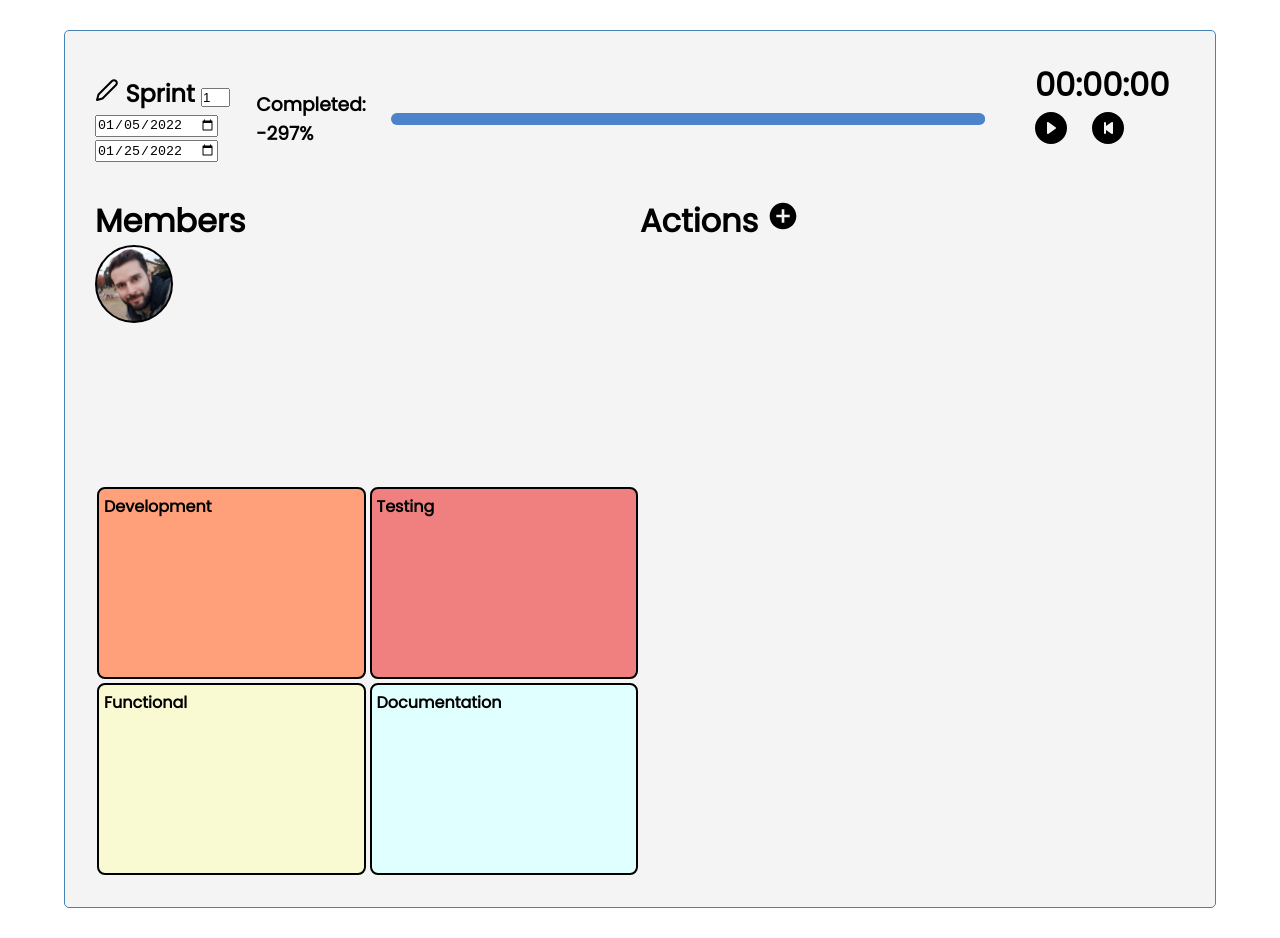
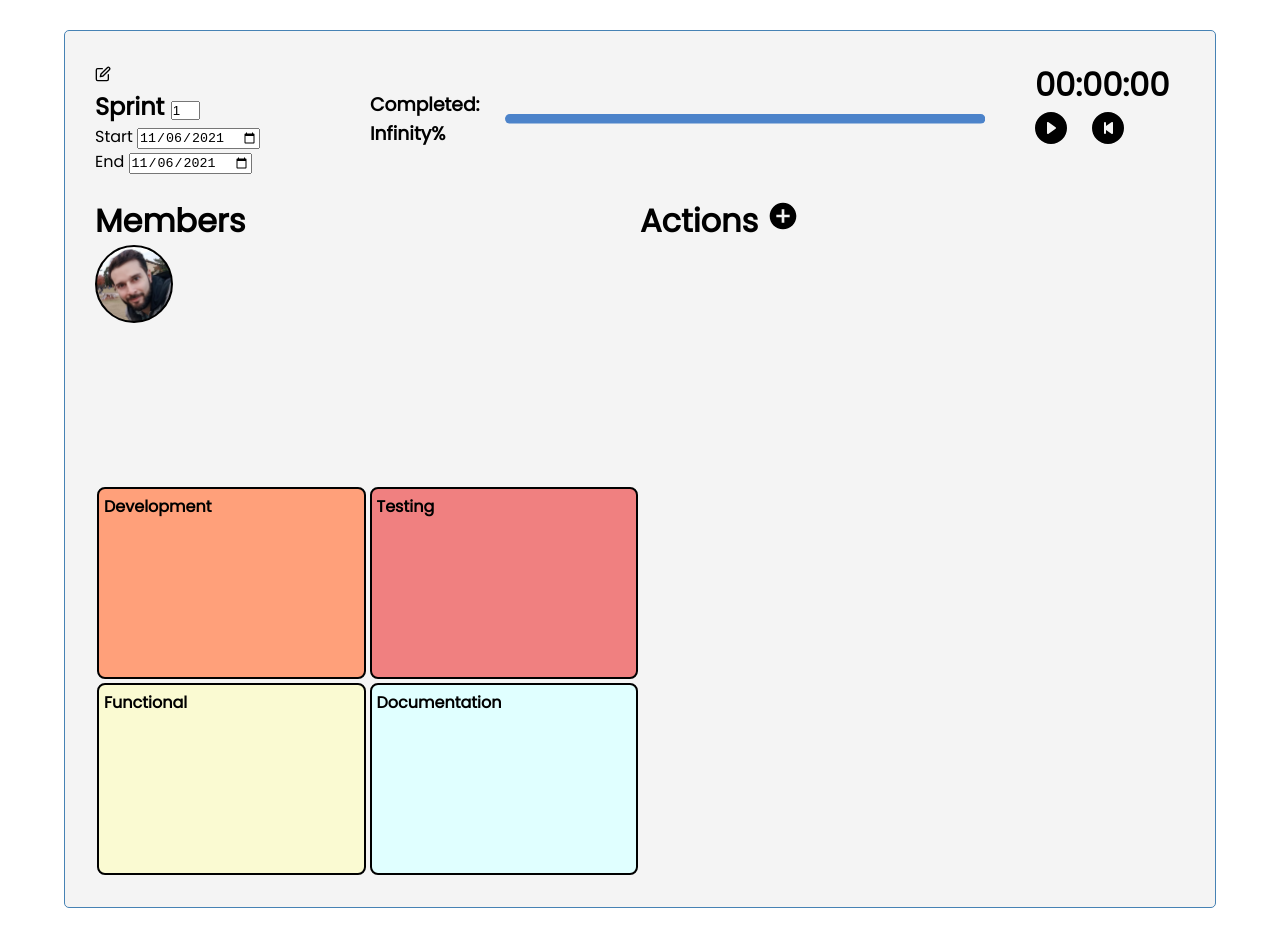
Before and after one commit to albertocaparros/dailys-board, a React (Create React App) app: page / in a window 1280 px wide. Both pictures are taken after a click on the icon 107 px from the left and 90 px from the top of the page. Built offline with nearby package versions, Linux system fonts and the light colour scheme.

Commit message:
SprintContext and refactor

```diff
--- a/package.json
+++ b/package.json
@@ -8,7 +8,6 @@
     "@testing-library/user-event": "^12.8.3",
     "rc-progress": "^3.1.4",
     "react": "^17.0.2",
-    "react-beautiful-dnd": "^13.1.0",
     "react-dom": "^17.0.2",
     "react-draggable": "^4.4.4",
     "react-icons": "^4.3.1",
--- a/src/App.js
+++ b/src/App.js
@@ -1,18 +1,18 @@
-import Timeline from './components/Timeline';
+import Timeline from './components/timeline/Timeline';
+import SprintContextProvider from './components/contexts/SprintContext';
 import ActionsArea from './components/ActionsArea';
 import MembersArea from './components/MembersArea';
-import { DragDropContext } from 'react-beautiful-dnd';
 
 function App() {
   return (
     <div className='container'>
-      <Timeline />
-      <DragDropContext>
-        <div className='main'>
-          <MembersArea></MembersArea>
-          <ActionsArea></ActionsArea>
-        </div>
-      </DragDropContext>
+      <SprintContextProvider>
+        <Timeline />
+      </SprintContextProvider>
+      <div className='main'>
+        <MembersArea></MembersArea>
+        <ActionsArea></ActionsArea>
+      </div>
     </div>
   );
 }
--- a/src/components/Timeline.js
+++ /dev/null
@@ -1,102 +0,0 @@
-import React from 'react';
-import { Line } from 'rc-progress';
-import { FiEdit, FiEdit2 } from 'react-icons/fi';
-import Stopwatch from './Stopwatch';
-
-const Timeline = () => {
-  const dateOptions = {
-    dateStyle: 'medium',
-  };
-
-  const [sprintInformation, setSprintInformation] = React.useState({
-    start: new Date(2022, 0, 5, 0, 0, 0, 0),
-    end: new Date(2022, 0, 25, 0, 0, 0, 0),
-    sprint: 1,
-    developerDays: 12,
-  });
-
-  const setSprint = (sprint) => {
-    setSprintInformation({ ...sprintInformation, sprint });
-  };
-
-  const setStartDate = (start) => {
-    setSprintInformation({ ...sprintInformation, start: new Date(start) });
-  };
-
-  const setEndDate = (end) => {
-    setSprintInformation({ ...sprintInformation, end: new Date(end) });
-  };
-
-  var today = new Date();
-  const percentage = Math.round(
-    ((today - sprintInformation.start) /
-      (sprintInformation.end - sprintInformation.start)) *
-      100
-  );
-
-  const [edit, setEdit] = React.useState(false);
-
-  const toggleEdit = () => {
-    setEdit(!edit);
-  };
-
-  return (
-    <div className='timeline'>
-      <div className='sprint-information'>
-        <h2>
-          {edit && <FiEdit2 className='icon' onClick={toggleEdit} />}
-          {!edit && (
-            <FiEdit className='icon' onClick={toggleEdit} />
-          )} Sprint {!edit && sprintInformation.sprint}
-          {edit && (
-            <input
-              size='1'
-              value={sprintInformation.sprint}
-              onChange={(e) => setSprint(e.target.value)}
-            />
-          )}
-        </h2>
-        {!edit && (
-          <p>
-            <b>Start: </b>
-            {sprintInformation.start.toLocaleDateString('en-US', dateOptions)}
-          </p>
-        )}
-        {edit && (
-          <p>
-            <input
-              type='date'
-              value={sprintInformation.start.toISOString().substr(0, 10)}
-              onChange={(e) => setStartDate(e.target.value)}
-            />
-          </p>
-        )}
-        {!edit && (
-          <p>
-            <b>End: </b>
-            {sprintInformation.end.toLocaleDateString('en-US', dateOptions)}
-          </p>
-        )}
-        {edit && (
-          <p>
-            <input
-              type='date'
-              value={sprintInformation.end.toISOString().substr(0, 10)}
-              onChange={(e) => setEndDate(e.target.value)}
-            />
-          </p>
-        )}
-      </div>
-      <h3>Completed: {percentage}%</h3>
-      <Line
-        className='percentage'
-        percent={percentage}
-        strokeWidth='2'
-        strokeColor='#4C83CA'
-      />
-      <Stopwatch></Stopwatch>
-    </div>
-  );
-};
-
-export default Timeline;
--- /dev/null
+++ b/src/components/contexts/SprintContext.js
@@ -0,0 +1,45 @@
+import { createContext, useState } from 'react';
+
+export const SprintContext = createContext();
+
+const SprintContextProvider = (props) => {
+  const localData = JSON.parse(localStorage.getItem('sprintInformation')) || {
+    start: new Date(),
+    end: new Date(),
+    sprint: 1,
+    developerDays: 1,
+  };
+  let [sprintInformation, setSprintInformation] = useState(localData);
+
+  console.log(localData);
+
+  const editSprintInformation = (data) => {
+    localStorage.setItem(
+      'sprintInformation',
+      JSON.stringify({
+        start: data.start,
+        end: data.end,
+        sprint: data.sprint,
+        developerDays: data.developerDays,
+      })
+    );
+    setSprintInformation({
+      start: data.start,
+      end: data.end,
+      sprint: data.sprint,
+      developerDays: data.developerDays,
+    });
+  };
+
+  return (
+    <SprintContext.Provider
+      value={{
+        editSprintInformation,
+        sprintInformation,
+      }}>
+      {props.children}
+    </SprintContext.Provider>
+  );
+};
+
+export default SprintContextProvider;
--- /dev/null
+++ b/src/components/timeline/SprintEdit.js
@@ -0,0 +1,55 @@
+import { useContext } from 'react';
+import { SprintContext } from '../contexts/SprintContext';
+
+const SprintEdit = () => {
+  const { sprintInformation, editSprintInformation } =
+    useContext(SprintContext);
+
+  const setSprint = (sprint) => {
+    editSprintInformation({ ...sprintInformation, sprint });
+  };
+
+  const setStartDate = (start) => {
+    editSprintInformation({ ...sprintInformation, start: new Date(start) });
+  };
+
+  const setEndDate = (end) => {
+    editSprintInformation({ ...sprintInformation, end: new Date(end) });
+  };
+
+  return (
+    <>
+      <div className='sprint-information'>
+        <h2>
+          Sprint{' '}
+          <input
+            size='1'
+            value={sprintInformation.sprint}
+            onChange={(e) => setSprint(e.target.value)}
+          />
+        </h2>
+        <p>
+          Start{' '}
+          <input
+            type='date'
+            value={new Date(sprintInformation.start)
+              .toISOString()
+              .substring(0, 10)}
+            onChange={(e) => setStartDate(e.target.value)}
+          />
+        </p>
+        <p>
+          End{' '}
+          <input
+            type='date'
+            value={new Date(sprintInformation.end)
+              .toISOString()
+              .substring(0, 10)}
+            onChange={(e) => setEndDate(e.target.value)}
+          />
+        </p>
+      </div>
+    </>
+  );
+};
+export default SprintEdit;
--- /dev/null
+++ b/src/components/timeline/SprintInfomation.js
@@ -0,0 +1,27 @@
+import { useContext } from 'react';
+import { SprintContext } from '../contexts/SprintContext';
+
+const SprintInformation = () => {
+  const { sprintInformation } = useContext(SprintContext);
+
+  return (
+    <>
+      <div className='sprint-information'>
+        <h2>Sprint {sprintInformation.sprint}</h2>
+        <p>
+          <b>Start: </b>
+          {new Date(sprintInformation.start).toLocaleDateString('en-US', {
+            dateStyle: 'medium',
+          })}
+        </p>
+        <p>
+          <b>End: </b>
+          {new Date(sprintInformation.end).toLocaleDateString('en-US', {
+            dateStyle: 'medium',
+          })}
+        </p>
+      </div>
+    </>
+  );
+};
+export default SprintInformation;
--- /dev/null
+++ b/src/components/timeline/Timeline.js
@@ -0,0 +1,51 @@
+import { useContext, useState } from 'react';
+import { FiEdit, FiEdit2 } from 'react-icons/fi';
+import { SprintContext } from '../contexts/SprintContext';
+import SprintInformation from './SprintInfomation';
+import SprintEdit from './SprintEdit';
+import { Line } from 'rc-progress';
+import Stopwatch from './Stopwatch';
+
+const Timeline = () => {
+  const { sprintInformation } = useContext(SprintContext);
+
+  var percentage = Math.round(
+    ((new Date() - new Date(sprintInformation.start)) /
+      (new Date(sprintInformation.end) - new Date(sprintInformation.start))) *
+      100
+  );
+
+  const [edit, setEdit] = useState(false);
+  const toggleEdit = () => {
+    setEdit(!edit);
+  };
+
+  return (
+    <div className='timeline'>
+      <div className='sprint-information'>
+        {!edit && (
+          <>
+            <FiEdit2 className='icon' onClick={toggleEdit} />
+            <SprintInformation />
+          </>
+        )}
+        {edit && (
+          <>
+            <FiEdit className='icon' onClick={toggleEdit} />
+            <SprintEdit />
+          </>
+        )}
+      </div>
+      <h3>Completed: {percentage}%</h3>
+      <Line
+        className='percentage'
+        percent={percentage}
+        strokeWidth='2'
+        strokeColor='#4C83CA'
+      />
+      <Stopwatch></Stopwatch>
+    </div>
+  );
+};
+
+export default Timeline;
```
Also changed, not shown: src/components/timeline/Stopwatch.js (renamed from src/components/Stopwatch.js).
